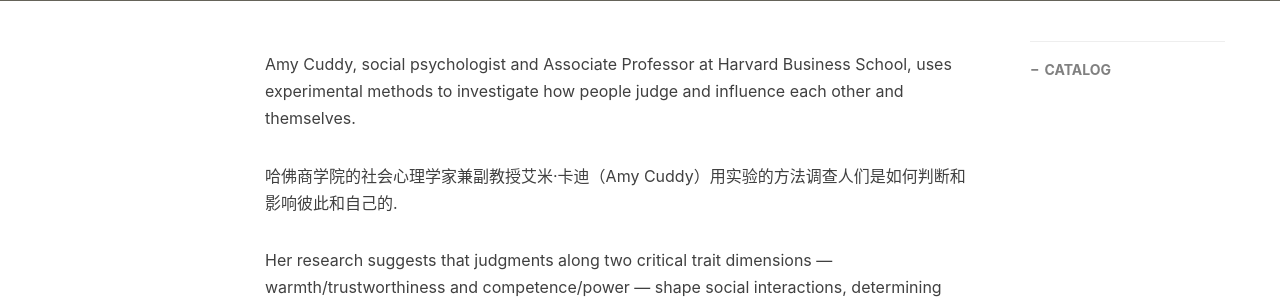
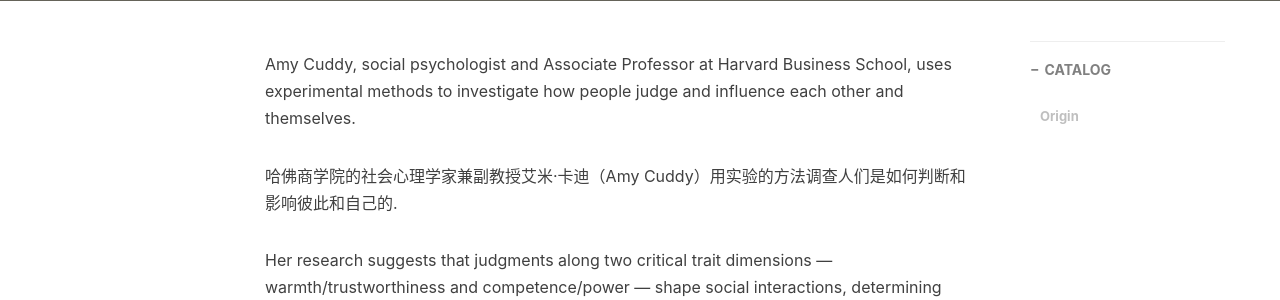
Before and after one commit to HarryHq/Harry.H.github.io, a Jekyll site: the page built from _posts/2018-11-20-learning.md, in a window 1280 px wide and 900 px high, scrolled down 472 px. Shown: the part 152-452 px from the top of the window. Built offline with Jekyll 4.4.1, drawn with Linux system fonts in a browser that asks for light colours; nearby versions of some CDN libraries; comment, search, counter and statistics services are not loaded.

Commit message:
update again

```diff
--- a/_posts/2018-11-20-learning.md
+++ b/_posts/2018-11-20-learning.md
@@ -63,3 +63,5 @@
 We need to feel strong. We need to believe in ourselves. And that then leads us to make a much better impression on other people. But if we're trying to choreograph an orchestrate it, you know, move your hand this way when you say this word. Nobody likes that. It comes across as inauthentic and you leave feeling like a phony.
 
 我们需要自我感觉强大。我们需要相信自己。这会让我们给别人留下更好的印象。但是如果我们试图编排一个乐队时，你知道，当你这么说，但你又不这么做时。没人喜欢这个。这是不真实的，你让人觉得你像个骗子，表里不一
+
+### [Origin](https://bigthink.com/Big-Think-for-Business/authentic-learning-and-why-you-cant-choreograph-success-with-amy-cuddy)
```
